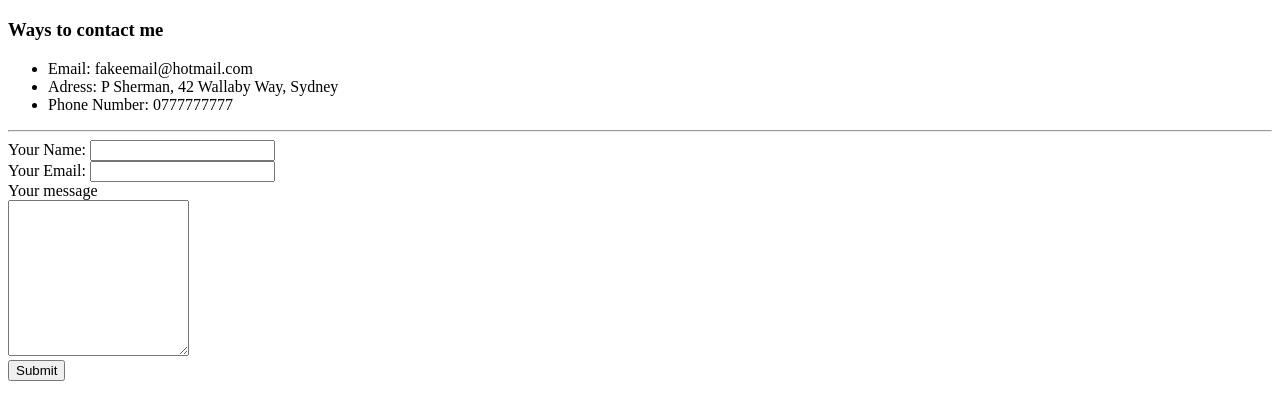
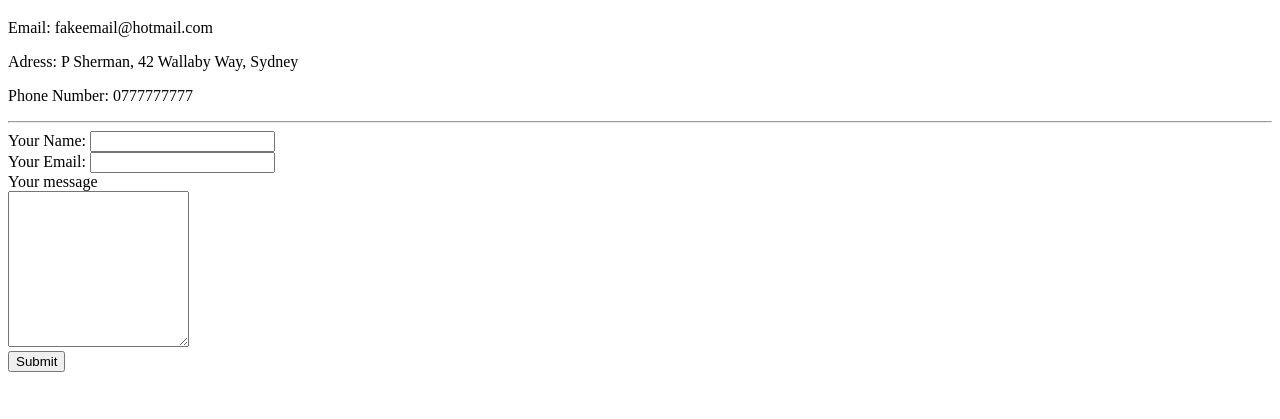
Before and after one commit to Lucynfox/CV, a plain HTML site: page Contact Me.html in a window 1280 px wide. Shown: the part 61-480 px from the top of the page. Drawn offline with Linux system fonts and the light colour scheme.

Commit message:
Update Contact Me.html

```diff
--- a/Contact Me.html
+++ b/Contact Me.html
@@ -6,11 +6,9 @@
   </head>
   <body>
     <h1>Contact Me</h1>
-    <h3>       Ways to contact me       </h3>
-    <ul>
-      <li> Email: fakeemail@hotmail.com        </li>
-      <li> Adress: P Sherman, 42 Wallaby Way, Sydney      </li>
-      <li> Phone Number: 0777777777       </li>
+    <p>Email: fakeemail@hotmail.com        </p>
+      <p> Adress: P Sherman, 42 Wallaby Way, Sydney      </p>
+      <p> Phone Number: 0777777777       </p>
       </ul>
 <hr>
 
```
